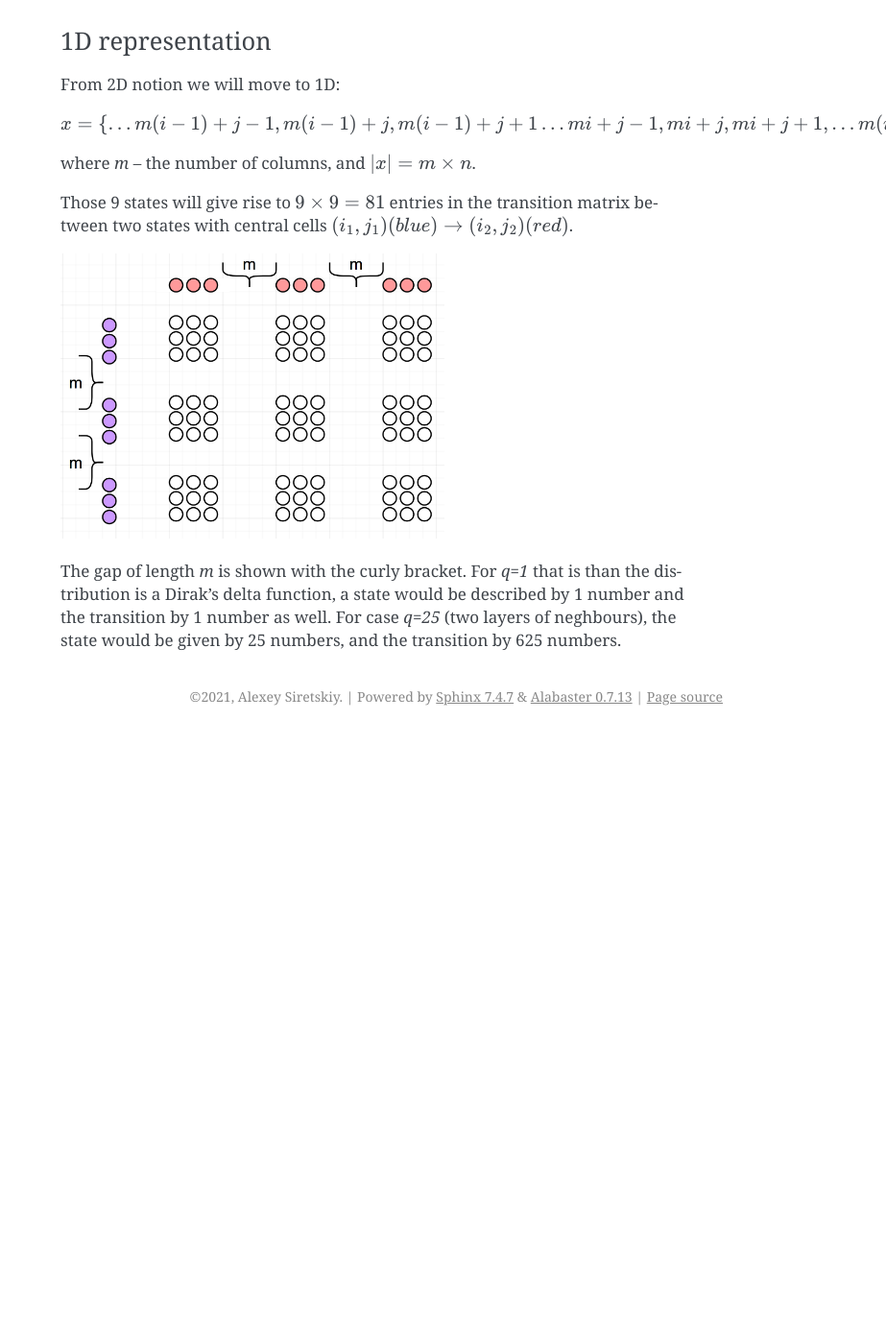
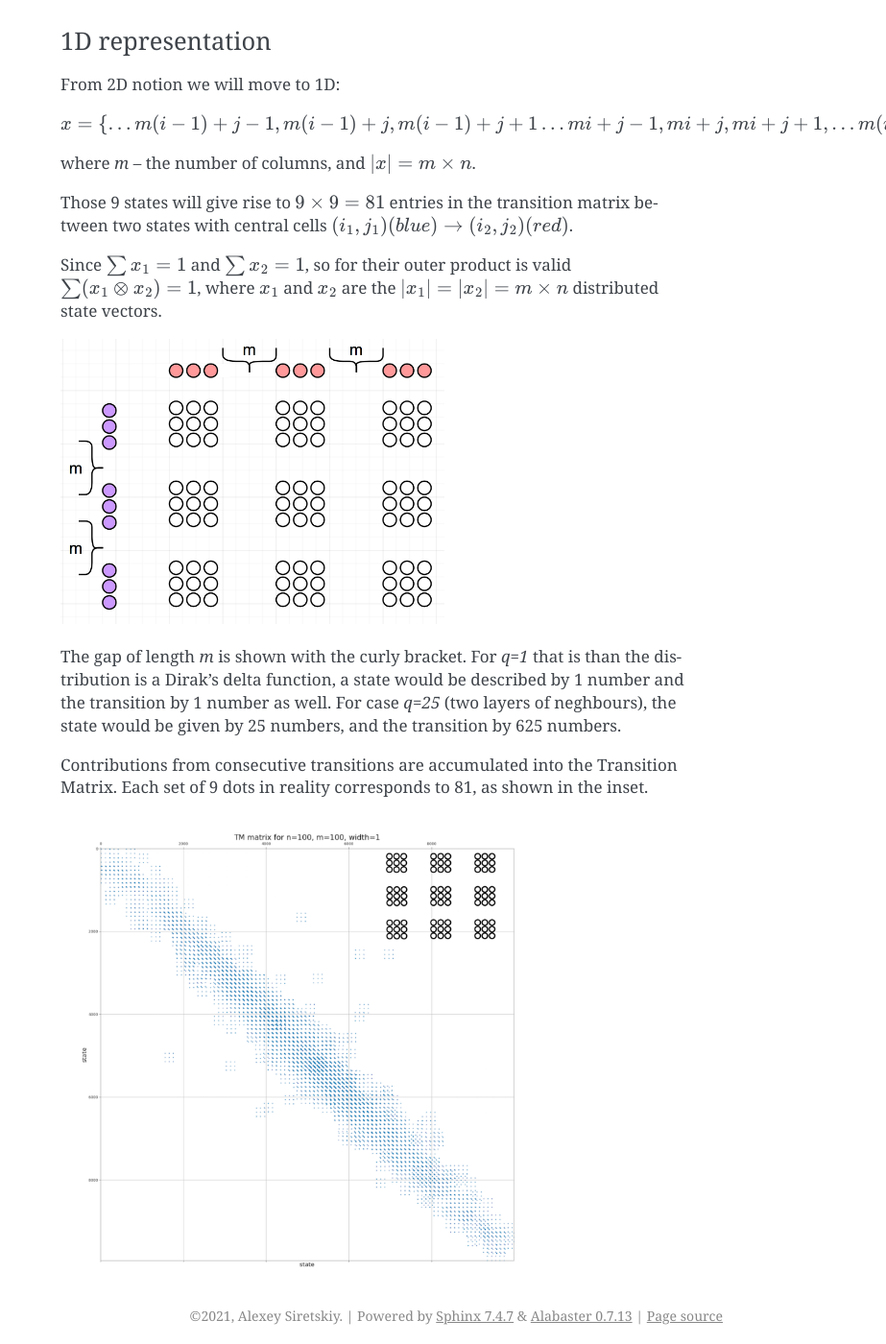
Before and after one commit to raalesir/distributed_trajectories, a Sphinx documentation site: the page built from docs/implementation.rst, in a window 1280 px wide and 1400 px high, scrolled down 3310 px. Shown: the whole window at 96% size, without its empty margins (357-1280 px from the left). Built offline with Sphinx 7.4.7, drawn with Linux system fonts in a browser that asks for light colours; before the commit the page ends 4075 px from its top, so only the background shows below that.

Commit message:
added docs on tm

```diff
--- a/docs/implementation.rst
+++ b/docs/implementation.rst
@@ -139,6 +139,8 @@ where `m` -- the number  of columns, and :math:`\lvert x \rvert = m\times n`.
 Those 9  states will give rise to :math:`9\times 9=81` entries in the transition matrix between two states with central cells
 :math:`(i_1, j_1) (blue)\to (i_2, j_2) (red)`.
 
+Since :math:`\sum x_1  =1`  and :math:`\sum x_2  =1`, so for  their outer product is valid :math:`\sum(x_1\otimes x_2)  =1`,
+where :math:`x_1` and :math:`x_2` are the :math:`\lvert x_1 \rvert = \lvert x_2 \rvert =  m\times n` distributed  state vectors.
 
 
 ..  image:: pics/od_distr.png
@@ -148,3 +150,10 @@ Those 9  states will give rise to :math:`9\times 9=81` entries in the transition
 The gap of length `m` is shown with the curly bracket. For `q=1` that is than the distribution is a Dirak's delta function,
 a state would be described by 1 number and the transition by 1 number as well. For case `q=25` (two layers of neghbours),
 the state would be given by 25 numbers, and the transition by 625 numbers.
+
+
+Contributions  from consecutive transitions are accumulated into the Transition Matrix. Each set of 9 dots  in reality corresponds to 81, as shown in the inset.
+
+..  image:: pics/tm_example.png
+  :width: 500
+  :alt: Alternative text
```
Also changed, not shown: docs/pics/tm_example.png (added).
